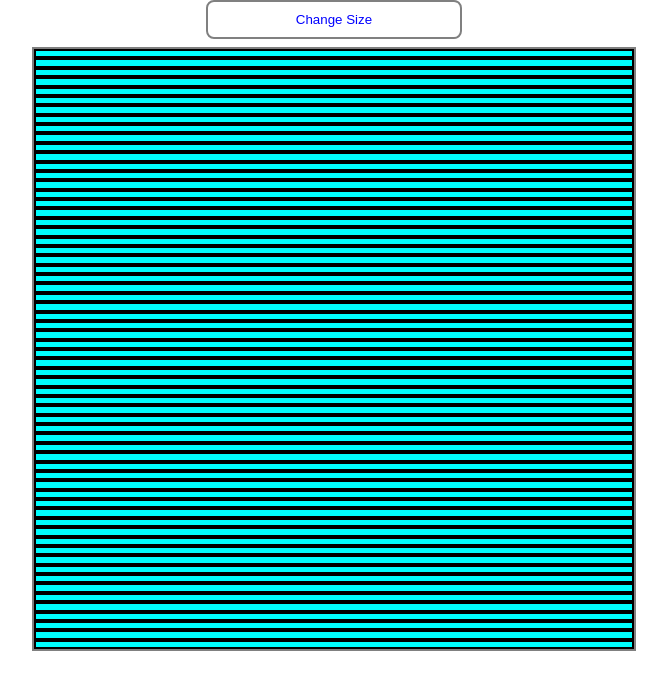
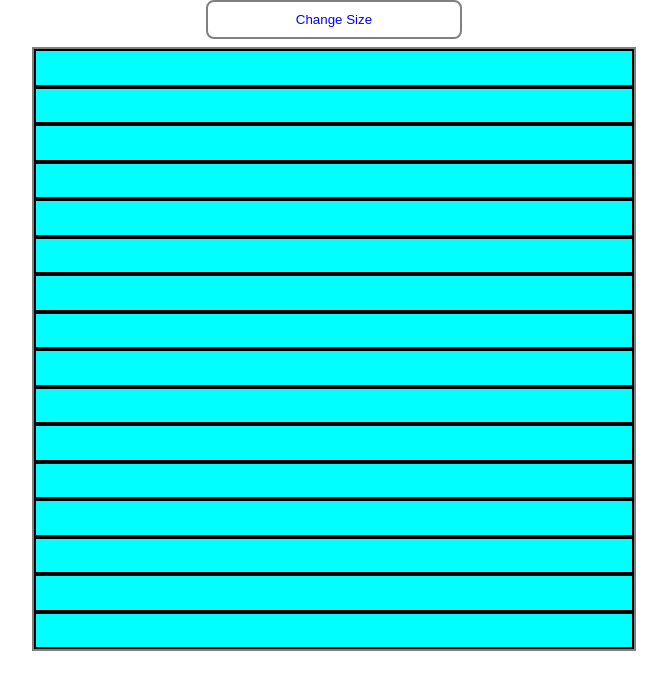
Before and after one commit to wambambizzle/odin-etch-a-sketch, a plain HTML site: page index.html in a window 1280 px wide. Shown: the whole page, without its empty margins (306-973 px from the left). Drawn offline with Linux system fonts and the light colour scheme.

Commit message:
Refactor the grid setting to a func - clear out previous grid children when setting custom number - clean up css

```diff
--- a/javascript.js
+++ b/javascript.js
@@ -2,7 +2,22 @@ const container = document.querySelector("#container");
 const gridContainer = document.querySelector(".grid-container");
 const gridSizeButton = document.querySelector("#grid-size-button");
 
-for (let i = 0; i < 64; i++) {
+gridSizeButton.addEventListener("click", () => {
+  let result = prompt("What size grid would you like? (From 2-100)");
+  setGrid(Number(result));
+});
+
+function setGrid(itemsPerRow = 4) {
+  // Reset the grid when settings custom size
+  while (gridContainer.firstChild) {
+    gridContainer.removeChild(gridContainer.firstChild);
+  }
+
+  // Square the number
+  const numberOfItems = itemsPerRow * itemsPerRow;
+
+  // Set the grid
+  for (let i = 0; i < numberOfItems; i++) {
     const grid = document.createElement("div");
     grid.classList.add("grid");
 
@@ -16,7 +31,6 @@ for (let i = 0; i < 64; i++) {
 
     gridContainer.appendChild(grid);
   }
+}
 
-gridSizeButton.addEventListener("click", () => {
-  let result = prompt("What size grid would you like? (From 2-100)");
-});
+setGrid();
--- a/style.css
+++ b/style.css
@@ -24,12 +24,11 @@
 
 .grid {
   display: flex;
-  flex: 1 1 0px;
   align-items: stretch;
   align-content: stretch;
-  /* overflow: auto; */
-  /* flex-wrap: wrap; */
-
+  overflow: auto;
+  flex-wrap: wrap;
+  flex: 1 1 0px;
   border: 2px solid black;
 }
 
```
Lines whose indentation alone changed are shown as unchanged.
